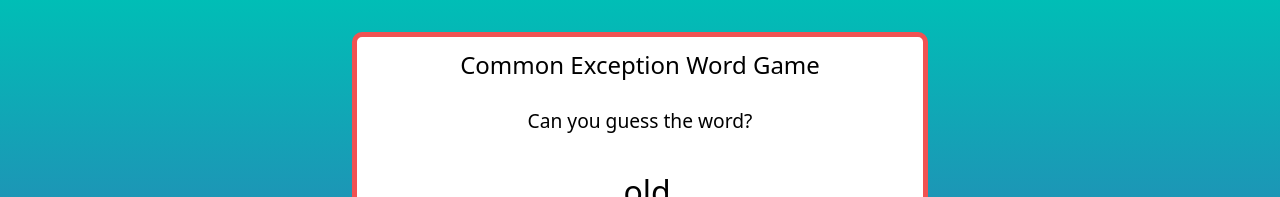
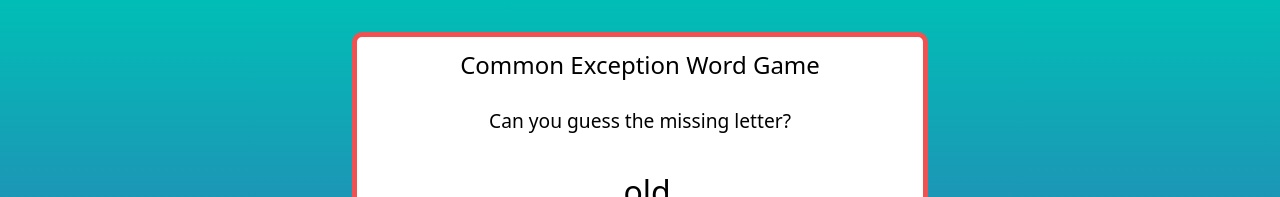
Before and after one commit to isdanryan/Common-Exception-Game, a React (Create React App) app: page / in a window 1280 px wide. Shown: the top 197 px of the page. Built offline with nearby package versions, Linux system fonts and the light colour scheme.

Commit message:
Separate function
Separate getRandomWord function into it's own function.
Update replaceChar function so it also returns the missing letter

```diff
--- a/src/App.js
+++ b/src/App.js
@@ -2,36 +2,42 @@ import { useState, useEffect } from "react";
 import word_lists from './words.json';
 
 function replaceChar(str, index) {
-  return str.substring(0, index) + "_" + str.substring(index + 1);
+  const blankedWord =  str.substring(0, index) + "_" + str.substring(index + 1);
+  const missingLetter = str.charAt(index);
+  console.log("Letter missing is:", missingLetter);
+  const generatedWord = [blankedWord, missingLetter];
+  return generatedWord;
+}
+
+function getRandomWord(word_lists) {
+  const words = word_lists.year_2;
+  const randomIndex = Math.floor(Math.random() * words.length); // Get a random number from within the words list
+  const selectedWord = words[randomIndex];
+  console.log("Word is:", selectedWord);
+  const randomPlacement = Math.floor(Math.random() * selectedWord.length); // Get a random number within the word length
+  console.log("Position to blank is:", randomPlacement);
+  const wordArray = replaceChar(selectedWord, randomPlacement);
+  const word = wordArray[0];
+  const letter = wordArray[1];
+  console.log("Finale word is:", word);
+  console.log("Missing letter is:", letter);
+  return word; // Return the word at the position of the random number
 }
 
 
 function App() {
   const [word, setWord] = useState("");
 
-  // Function to get a random word
-  const getRandomWord = () => {
-    const words = word_lists.year_2;
-    const randomIndex = Math.floor(Math.random() * words.length); // Get a random number from within the words list
-    const selectedWord = words[randomIndex];
-    console.log("Word is:", selectedWord);
-    const randomPlacement = Math.floor(Math.random() * selectedWord.length); // Get a random number within the word length
-    console.log("Position to blank is:", randomPlacement);
-    const generatedWord = replaceChar(selectedWord, randomPlacement)
-    console.log("FInale word is:", generatedWord);
-    return generatedWord; // Return the word at the position of the random number
-  };
-
   // Get the random word when the component loads
   useEffect(() => {
-    setWord(getRandomWord());
+    setWord(getRandomWord(word_lists));
   }, []);
 
   return (
     <div className='game-area max-w-xl'>
       <header>
         <h1 className='title'>Common Exception Word Game</h1>
-        <p>Can you guess the word?</p>
+        <p>Can you guess the missing letter?</p>
       </header>
 
       <div className='display-area'>
```
